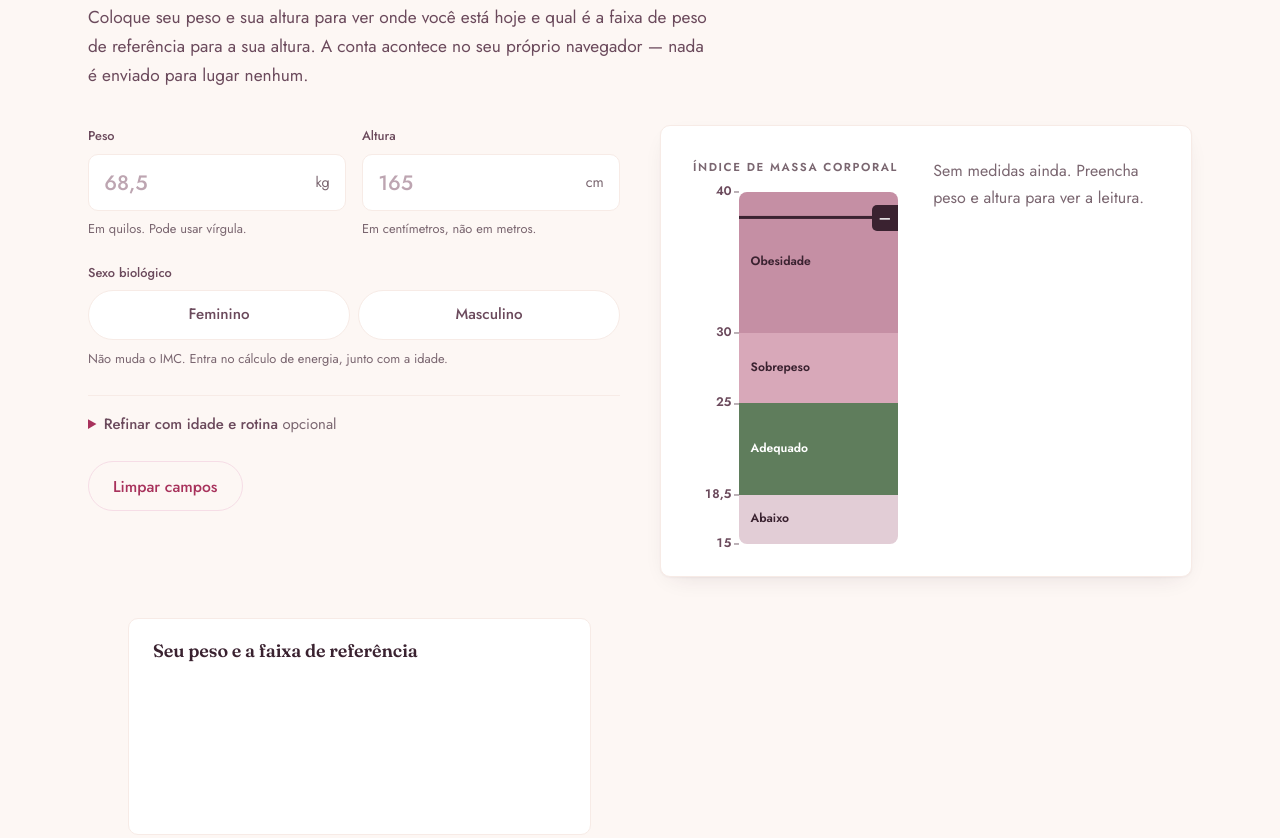
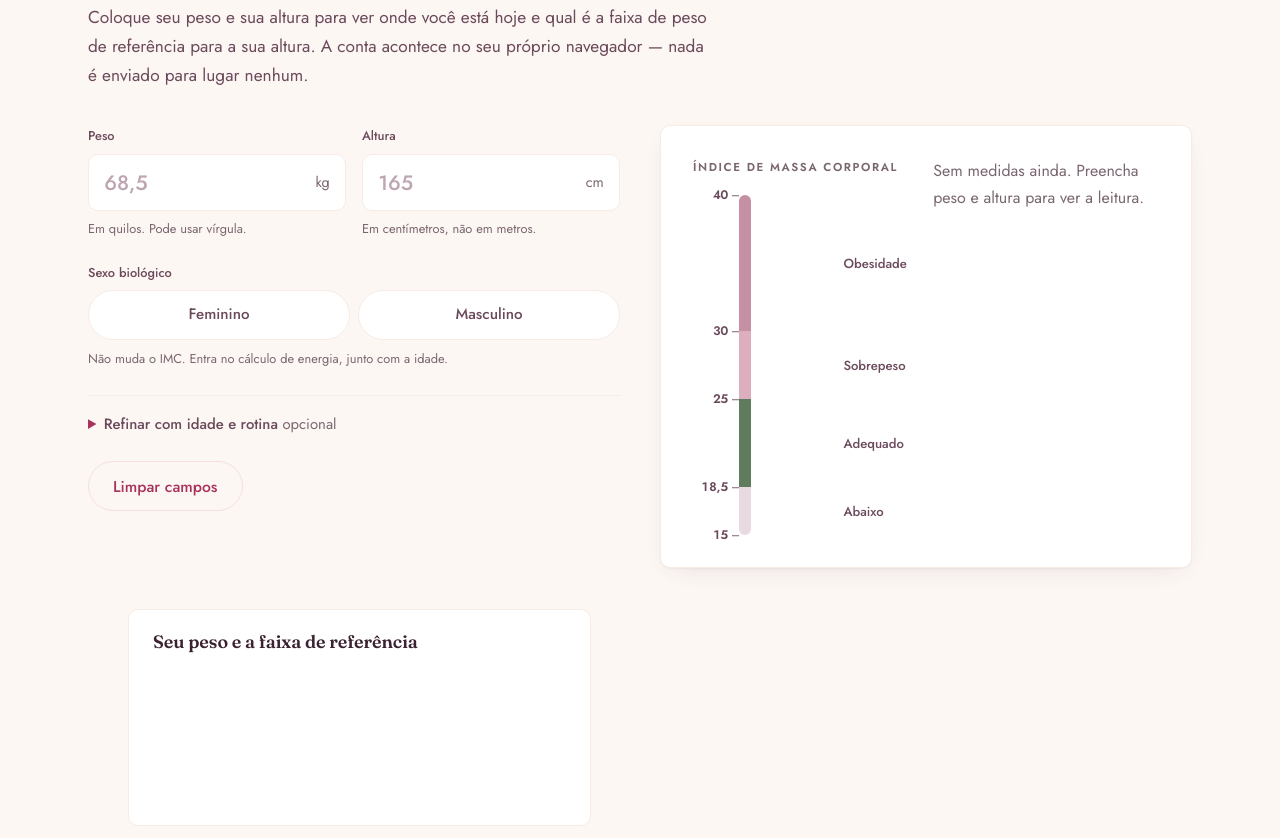
Before and after one commit to jeffersonfabre/carolverdan, a plain HTML site: page index.html in a window 1280 px wide. Shown: the part 793-1631 px from the top of the page. Drawn offline with Linux system fonts and the light colour scheme.

Commit message:
v1.3.1 — régua do IMC com traços finos e dois bugs de layout corrigidos
- os números da escala empilhavam no topo: dependiam de o <ul> irmão esticar
  até a altura da barra. Agora tudo é absoluto dentro de um bloco de altura
  explícita, sem depender de stretch do flex
- o marcador aparecia com '—' antes de haver qualquer medida: .marcador tinha
  display:flex, que vence o display:none do atributo [hidden] da folha do
  navegador. Adicionado .marcador[hidden] { display: none }
- desenho enxuto: barra de 12px, traço de 1px ligando cada número à barra,
  linha do marcador de 1,5px, nomes das faixas em coluna própria para a linha
  nunca cortar uma palavra

Co-Authored-By: Claude Opus 5 <noreply@anthropic.com>
Claude-Session: https://claude.ai/code/session_016k5odyvMzPmXTF3BZr4hXc

```diff
--- a/assets/style.css
+++ b/assets/style.css
@@ -267,51 +267,61 @@ a { color: var(--vinho); text-decoration-thickness: 1px; text-underline-offset:
   border-radius: var(--raio); padding: clamp(1.4rem, 3.5vw, 2rem);
   box-shadow: var(--sombra);
 }
-.regua-bloco { min-width: 0; }
+.regua-bloco { min-width: 0; width: 100%; max-width: 16.5rem; }
 .regua-titulo {
   font-size: .72rem; font-weight: 600; letter-spacing: .14em; text-transform: uppercase;
-  color: var(--cinza); margin: 0 0 .9rem;
+  color: var(--cinza); margin: 0 0 1.1rem;
 }
-.regua-corpo { position: relative; display: flex; gap: .5rem; }
 
-/* números só nos limites que importam, alinhados à borda da faixa */
-.regua-escala { list-style: none; margin: 0; padding: 0; position: relative; width: 2.4rem; }
+/* Tudo é posicionado dentro de um bloco de altura explícita: nada aqui
+   depende de o navegador esticar um irmão para a altura certa. */
+.regua-corpo { position: relative; height: clamp(290px, 44vh, 340px); }
+
+.regua {
+  position: absolute; left: 2.9rem; top: 0; bottom: 0; width: 12px;
+  display: flex; flex-direction: column; border-radius: 6px; overflow: hidden;
+}
+.regua-faixa[data-faixa="obesidade"] { flex: 0 0 40%; background: #c58fa4; }
+.regua-faixa[data-faixa="sobrepeso"] { flex: 0 0 20%; background: #dcaebe; }
+.regua-faixa[data-faixa="adequado"]  { flex: 0 0 26%; background: var(--salvia); }
+.regua-faixa[data-faixa="baixo"]     { flex: 0 0 14%; background: #e9d9e0; }
+
+/* números à esquerda, cada um com seu traço fino até a barra */
+.regua-escala, .regua-nomes { list-style: none; margin: 0; padding: 0; }
 .regua-escala li {
-  position: absolute; right: 0; transform: translateY(50%);
-  font-size: .78rem; font-weight: 600; color: var(--ameixa-suave);
-  font-variant-numeric: tabular-nums; white-space: nowrap;
+  position: absolute; left: 0; width: 2.2rem; text-align: right;
+  transform: translateY(50%); font-size: .78rem; font-weight: 600;
+  color: var(--ameixa-suave); font-variant-numeric: tabular-nums; line-height: 1;
 }
 .regua-escala li::after {
-  content: ""; position: absolute; right: -.5rem; top: 50%;
-  width: .35rem; height: 1px; background: var(--cinza);
+  content: ""; position: absolute; left: 2.45rem; top: 50%;
+  width: .45rem; height: 1px; background: var(--cinza);
 }
 
-.regua {
-  position: relative; flex: 1 1 auto; max-width: 11rem;
-  height: clamp(300px, 44vh, 360px);
-  display: flex; flex-direction: column;
-  border-radius: 8px; overflow: hidden;
+/* nome de cada faixa à direita da barra, no meio dela */
+/* os nomes ficam depois da faixa reservada ao marcador, para a linha
+   nunca atravessar uma palavra */
+.regua-nomes li {
+  position: absolute; left: 9.4rem; transform: translateY(50%);
+  font-size: .82rem; font-weight: 500; color: var(--ameixa-suave);
+  line-height: 1; white-space: nowrap;
 }
-.regua-faixa {
-  display: flex; align-items: center; padding: 0 .7rem;
-  font-size: .76rem; font-weight: 600; color: var(--ameixa);
-  line-height: 1.15;
-}
-.regua-faixa[data-faixa="obesidade"] { flex: 0 0 40%; background: #c58fa4; }
-.regua-faixa[data-faixa="sobrepeso"] { flex: 0 0 20%; background: #d8a8b9; }
-.regua-faixa[data-faixa="adequado"]  { flex: 0 0 26%; background: var(--salvia); color: var(--branco); }
-.regua-faixa[data-faixa="baixo"]     { flex: 0 0 14%; background: #e2cdd6; }
 
+/* o marcador: linha fina atravessando, valor na ponta */
 .marcador {
-  position: absolute; left: 0; right: 0; transform: translateY(50%);
+  position: absolute; left: 2.9rem; width: 6rem;
   display: flex; align-items: center; pointer-events: none;
+  transform: translateY(50%);
   transition: bottom .45s cubic-bezier(.22,1,.36,1);
 }
-.marcador-linha { flex: 1 1 auto; height: 3px; background: var(--ameixa); }
+/* [hidden] é display:none na folha do navegador, e o display:flex acima
+   venceria — sem esta linha o marcador aparece antes de haver medida */
+.marcador[hidden] { display: none; }
+.marcador-linha { flex: 1 1 auto; height: 1.5px; background: var(--ameixa); }
 .marcador-valor {
-  flex: none; background: var(--ameixa); color: var(--branco);
-  font-size: .82rem; font-weight: 700; font-variant-numeric: tabular-nums;
-  padding: .12rem .45rem; border-radius: 5px 0 0 5px; white-space: nowrap;
+  flex: none; margin-left: .4rem; background: var(--ameixa); color: var(--branco);
+  font-size: .78rem; font-weight: 700; font-variant-numeric: tabular-nums;
+  padding: .1rem .4rem; border-radius: 4px; white-space: nowrap;
 }
 
 .leitura { min-width: 0; }
@@ -331,7 +341,7 @@ a { color: var(--vinho); text-decoration-thickness: 1px; text-underline-offset:
 
 @media (max-width: 40rem) {
   .instrumento { grid-template-columns: 1fr; }
-  .regua { max-width: none; height: 290px; }
+  .regua-bloco { max-width: none; }
 }
 
 /* ---------- gráficos ---------- */
--- a/index.html
+++ b/index.html
@@ -22,12 +22,12 @@
 <meta property="og:image:height" content="420">
 <meta name="twitter:card" content="summary_large_image">
 
-<link rel="icon" href="assets/favicon.svg?v=1.3.0" type="image/svg+xml">
+<link rel="icon" href="assets/favicon.svg?v=1.3.1" type="image/svg+xml">
 
 <link rel="preload" href="assets/fontes/fraunces-latin-700-normal.woff2" as="font" type="font/woff2" crossorigin>
 <link rel="preload" href="assets/fontes/jost-latin-400-normal.woff2" as="font" type="font/woff2" crossorigin>
-<link rel="preload" as="image" href="assets/caroline.webp?v=1.3.0">
-<link rel="stylesheet" href="assets/style.css?v=1.3.0">
+<link rel="preload" as="image" href="assets/caroline.webp?v=1.3.1">
+<link rel="stylesheet" href="assets/style.css?v=1.3.1">
 </head>
 <body>
 
@@ -55,7 +55,7 @@
     <div class="conteiner heroi-bloco">
 
       <div class="heroi-topo">
-        <img class="retrato" src="assets/caroline.webp?v=1.3.0" width="140" height="140"
+        <img class="retrato" src="assets/caroline.webp?v=1.3.1" width="140" height="140"
              alt="Caroline Verdan, acadêmica de Nutrição."
              fetchpriority="high" decoding="async">
         <div class="heroi-nome">
@@ -167,6 +167,14 @@
           <div class="regua-bloco">
           <p class="regua-titulo">Índice de massa corporal</p>
           <div class="regua-corpo">
+
+            <div class="regua" id="regua" aria-hidden="true">
+              <div class="regua-faixa" data-faixa="obesidade"></div>
+              <div class="regua-faixa" data-faixa="sobrepeso"></div>
+              <div class="regua-faixa" data-faixa="adequado"></div>
+              <div class="regua-faixa" data-faixa="baixo"></div>
+            </div>
+
             <ul class="regua-escala" aria-hidden="true">
               <li style="bottom:100%">40</li>
               <li style="bottom:60%">30</li>
@@ -174,16 +182,19 @@
               <li style="bottom:14%">18,5</li>
               <li style="bottom:0">15</li>
             </ul>
-            <div class="regua" id="regua">
-              <div class="regua-faixa" data-faixa="obesidade"><span>Obesidade</span></div>
-              <div class="regua-faixa" data-faixa="sobrepeso"><span>Sobrepeso</span></div>
-              <div class="regua-faixa" data-faixa="adequado"><span>Adequado</span></div>
-              <div class="regua-faixa" data-faixa="baixo"><span>Abaixo</span></div>
-              <div class="marcador" id="marcador" hidden>
-                <span class="marcador-linha"></span>
-                <span class="marcador-valor" id="marcador-valor">—</span>
-              </div>
+
+            <ul class="regua-nomes" aria-hidden="true">
+              <li style="bottom:80%">Obesidade</li>
+              <li style="bottom:50%">Sobrepeso</li>
+              <li style="bottom:27%">Adequado</li>
+              <li style="bottom:7%">Abaixo</li>
+            </ul>
+
+            <div class="marcador" id="marcador" hidden>
+              <span class="marcador-linha"></span>
+              <span class="marcador-valor" id="marcador-valor">—</span>
             </div>
+
           </div>
         </div>
 
@@ -525,7 +536,7 @@
       <div class="credito">
         <span class="credito-rotulo">Desenvolvido por</span>
         <a class="credito-bloco" href="mailto:domdevlabs@gmail.com">
-          <img class="credito-logo" src="assets/domdevlabs.png?v=1.3.0" width="188" height="160"
+          <img class="credito-logo" src="assets/domdevlabs.png?v=1.3.1" width="188" height="160"
                alt="Logo da DomDevLabs" loading="lazy" decoding="async">
           <span class="credito-dados">
             <strong>DomDevLabs</strong>
@@ -536,7 +547,7 @@
       </div>
     </div>
 
-    <p class="rodape-versao">v1.3.0</p>
+    <p class="rodape-versao">v1.3.1</p>
   </div>
 </footer>
 
@@ -550,7 +561,7 @@
 {"@context":"https://schema.org","@type":"Person","name":"Caroline Verdan","description":"Acadêmica de Nutrição que publica conteúdo educativo sobre alimentação e hábitos do dia a dia.","url":"https://caroline-verdan.vercel.app/","jobTitle":"Acadêmica de Nutrição","knowsLanguage":"pt-BR","address":{"@type":"PostalAddress","addressLocality":"Rio de Janeiro","addressRegion":"RJ","addressCountry":"BR"},"sameAs":["https://instagram.com/carolinevbernardo"]}
 </script>
 
-<script defer src="assets/desenho.js?v=1.3.0"></script>
-<script defer src="assets/app.js?v=1.3.0"></script>
+<script defer src="assets/desenho.js?v=1.3.1"></script>
+<script defer src="assets/app.js?v=1.3.1"></script>
 </body>
 </html>
```
Also changed, not shown: 1 other file.
